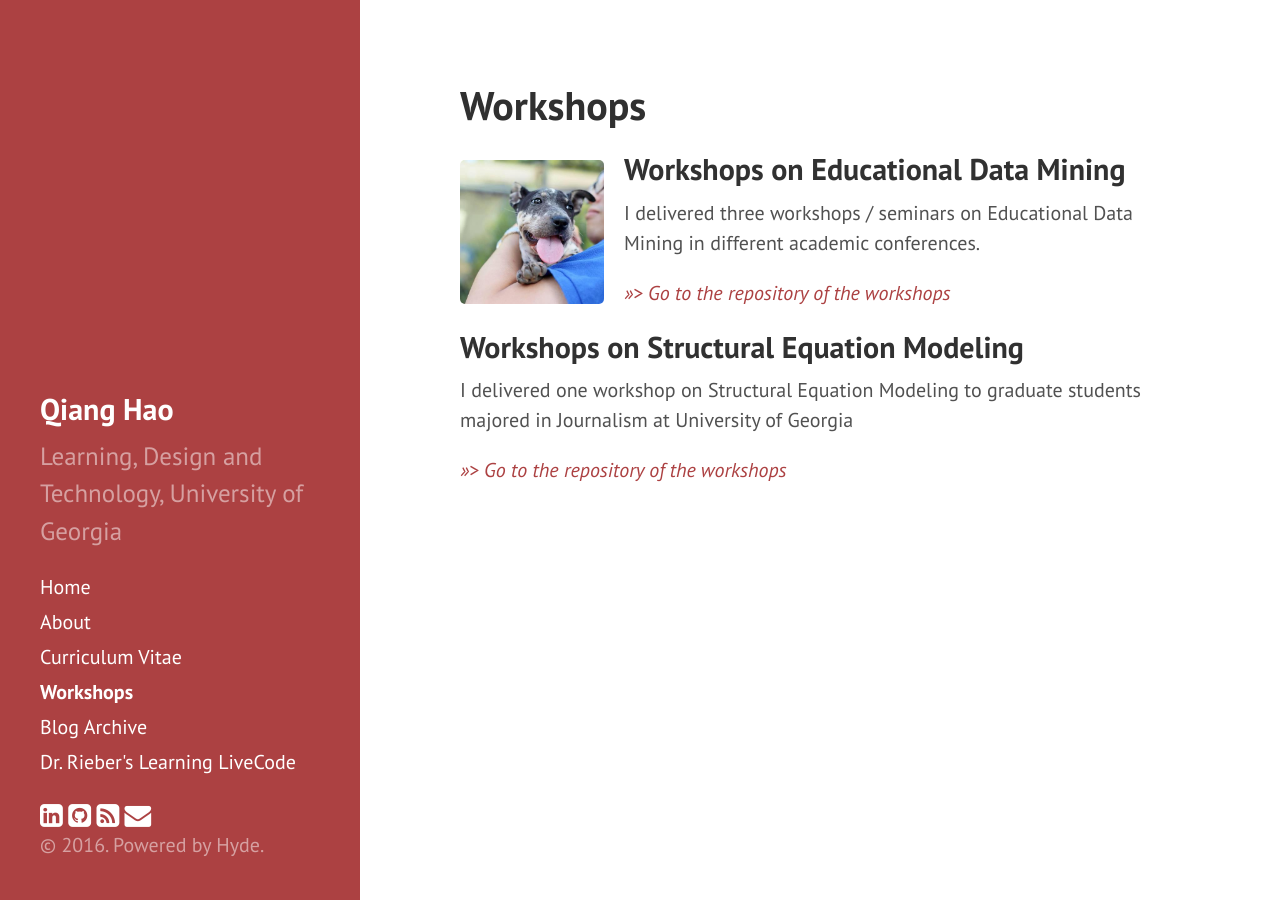
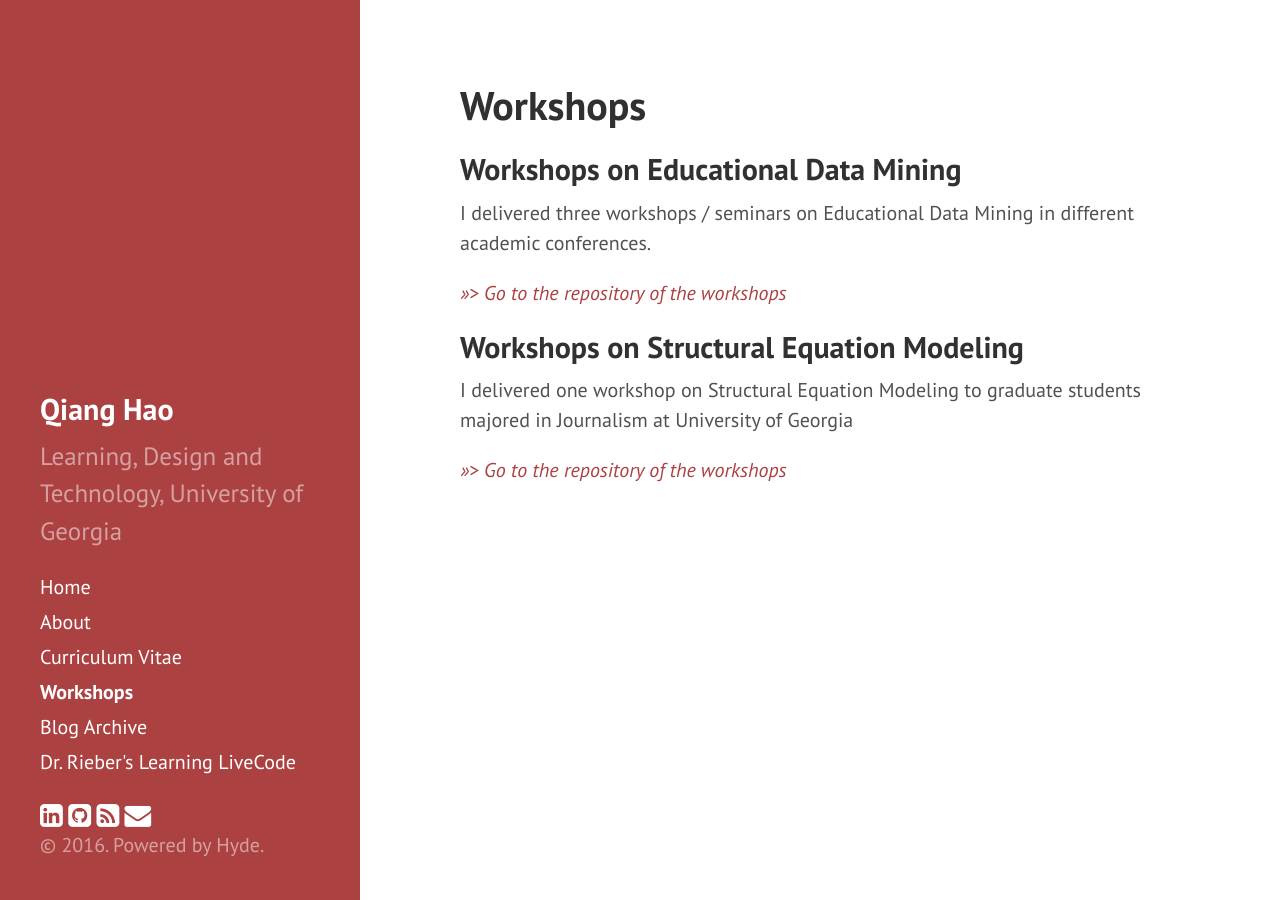
Before and after one commit to Neo-Hao/neo-hao.github.io, a Jekyll site: the page built from workshops.md, in a window 1280 px wide. Built offline with Jekyll 4.4.1, drawn with Linux system fonts in a browser that asks for light colours; nearby versions of some CDN libraries.

Commit message:
workshops

```diff
--- a/workshops.md
+++ b/workshops.md
@@ -2,8 +2,6 @@
 layout: page
 title: Workshops
 ---
-
-<img style="float:left; margin-right: 20px; margin-top: 20px; width: 20%;" src="http://neo-hao.github.io/public/avatar.jpg" />
 
 ## Workshops on Educational Data Mining
 
```
